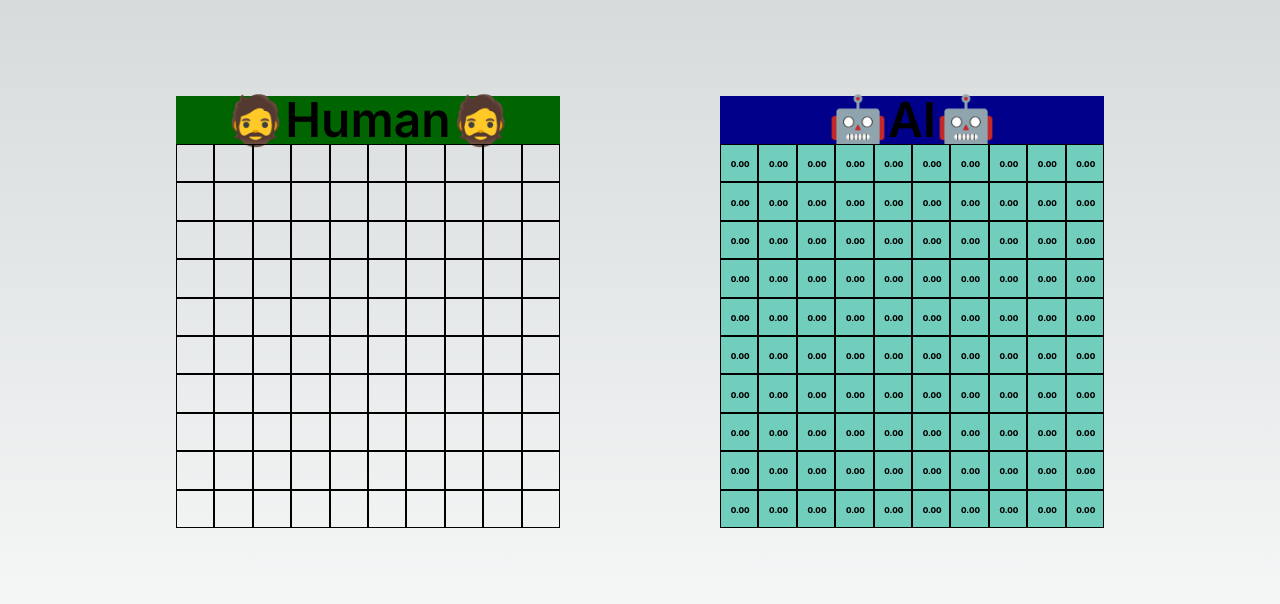
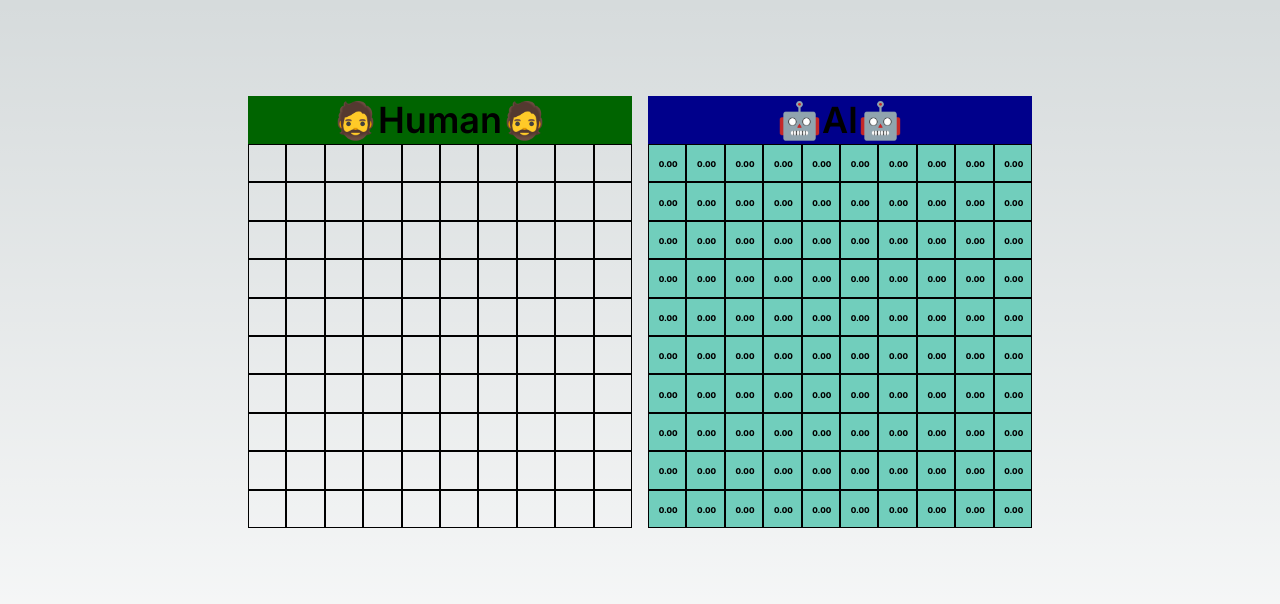
Before and after one commit to pj0620/minesweeper-cnn-battle, a Next.js app: page / in a window 1280 px wide. Shown: the top 604 px of the page. Built offline with nearby package versions, Linux system fonts and the light colour scheme.

Commit message:
fix: handle different screen sizes

```diff
--- a/src/components/GameView.tsx
+++ b/src/components/GameView.tsx
@@ -108,9 +108,6 @@ export function GameView() {
         errorDuringPrediction = true
       });
     }
-
-    console.log('safeClickProbs')
-    console.table(safeClickProbs)
   }
 
   function handleClick(x: number, y: number) {
@@ -157,7 +154,7 @@ export function GameView() {
   return (<div
       className="flex game-view flex-wrap">
     <div
-      className="game-panel flex-wrap cursor-pointer mr-[10rem]"
+      className="game-panel flex-wrap cursor-pointer mr-4"
       style={{
         width: BOARD_SIZE + BOARD_UNIT,
         height: BOARD_SIZE + BOARD_UNIT
--- a/src/components/board/AIPredictionBoard.tsx
+++ b/src/components/board/AIPredictionBoard.tsx
@@ -66,7 +66,7 @@ export function AIPredictionBoard({ known, values, safeClickProbs, isLoading } :
         height: BOARD_SIZE + BOARD_UNIT
       }}>
         <div
-          className="text-5xl font-semibold"
+          className="text-5xl font-semibold font-semibold lg:text-4xl md:text-3xl sm:text-base"
           style={{
             width: BOARD_SIZE + BOARD_UNIT,
             height: (BOARD_SIZE / NUMBER_ROWS_COLUMNS) * HEADER_HEIGHT_SCALE + BOARD_UNIT,
--- a/src/components/board/GameBoard.tsx
+++ b/src/components/board/GameBoard.tsx
@@ -50,7 +50,7 @@ export function GameBoard({ known, bomb, flags, values, handleClick, handleFlag,
         height: BOARD_SIZE + BOARD_UNIT
       }}>
         <div
-          className="text-5xl font-semibold"
+          className="text-5xl font-semibold lg:text-4xl md:text-3xl sm:text-base"
           style={{
             width: BOARD_SIZE + BOARD_UNIT,
             height: (BOARD_SIZE / NUMBER_ROWS_COLUMNS) * HEADER_HEIGHT_SCALE + BOARD_UNIT,
--- a/src/components/cell/ExposedCell.tsx
+++ b/src/components/cell/ExposedCell.tsx
@@ -9,7 +9,7 @@ interface ExposedCellProps {
 export function ExposedCell({ value, colorClass, handleClick } : ExposedCellProps) {
   return (
     <div
-      className={`${colorClass} border border-black text-4xl`}
+      className={`${colorClass} border border-black text-4xl lg:text-3xl md:text-xl sm:text-sm`}
       style={{
         display: 'grid',
         placeItems: 'center',
```
